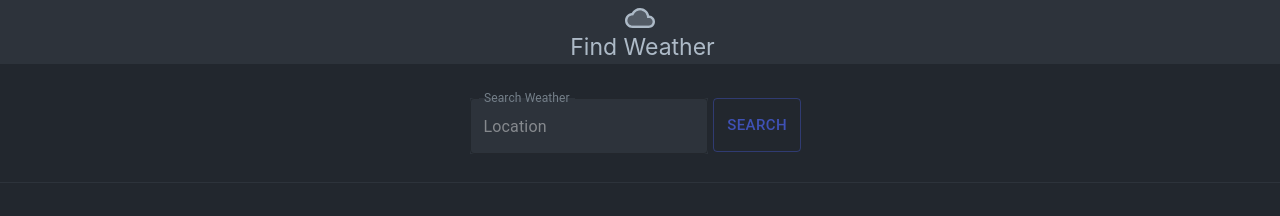
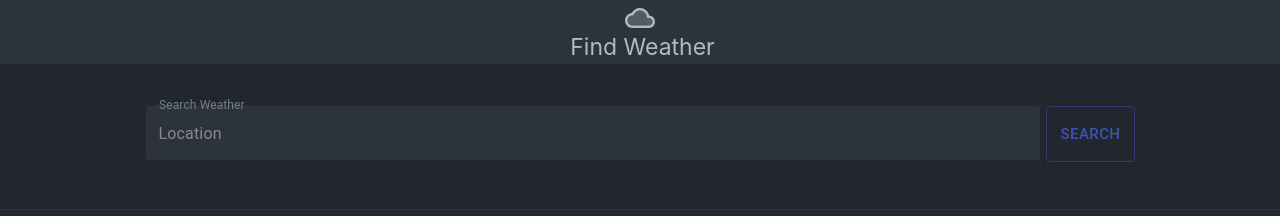
Before and after one commit to AswinAsok/Weather-App, a React (Create React App) app: page / in a window 1280 px wide. Shown: the top 216 px of the page. Built offline with nearby package versions, Linux system fonts and the light colour scheme; grey boxes are pictures that could not be loaded.

Commit message:
SearchBar and Search Button Alignment Issues has been fixed

```diff
--- a/src/Components/Search/Search.css
+++ b/src/Components/Search/Search.css
@@ -3,4 +3,6 @@
     justify-content: center;
     flex-direction: row;
     background-color:#22272E;
+    margin-top: 25px;
+    margin-bottom: 20px;
 }
--- a/src/Components/Search/Search.jsx
+++ b/src/Components/Search/Search.jsx
@@ -8,25 +8,33 @@ import { makeStyles } from "@material-ui/core/styles";
 const useStyles = makeStyles((theme) => ({
   root: {
     background: "#2D333B",
-    borderColor: "#2D333B"
+    borderColor: "#2D333B",
   },
   input: {
     color: "white",
   },
   label: {
-    color: "#747F89"
-  }
+    color: "#747F89",
+  },
 }));
 
-const Search = ({ location, setLocation, search, setSearch, fetchdetails,error, setError }) => {
+const Search = ({
+  location,
+  setLocation,
+  search,
+  setSearch,
+  fetchdetails,
+  error,
+  setError,
+}) => {
   const classes = useStyles();
   return (
     <div className="Search-container">
-      <Grid>
+      <Grid container direction="row" justify="center" alignItems="center">
           <TextField
             id="outlined-full-width"
             label="Search Weather"
-          style={{ marginTop: "10%", width: "70%" }}
+            style={{ width: "70%" }}
             placeholder="Location"
             margin="normal"
             InputLabelProps={{
@@ -55,7 +63,7 @@ const Search = ({ location, setLocation, search, setSearch, fetchdetails,error,
               setSearch(true);
               fetchdetails();
             }}
-          style={{ marginTop: "10%", marginLeft: "5px", padding: "13px" }}
+            style={{marginTop:"10px", marginLeft: "5px", padding: "14px" }}
             size="large"
           >
             Search
```
Lines whose indentation alone changed are shown as unchanged.
